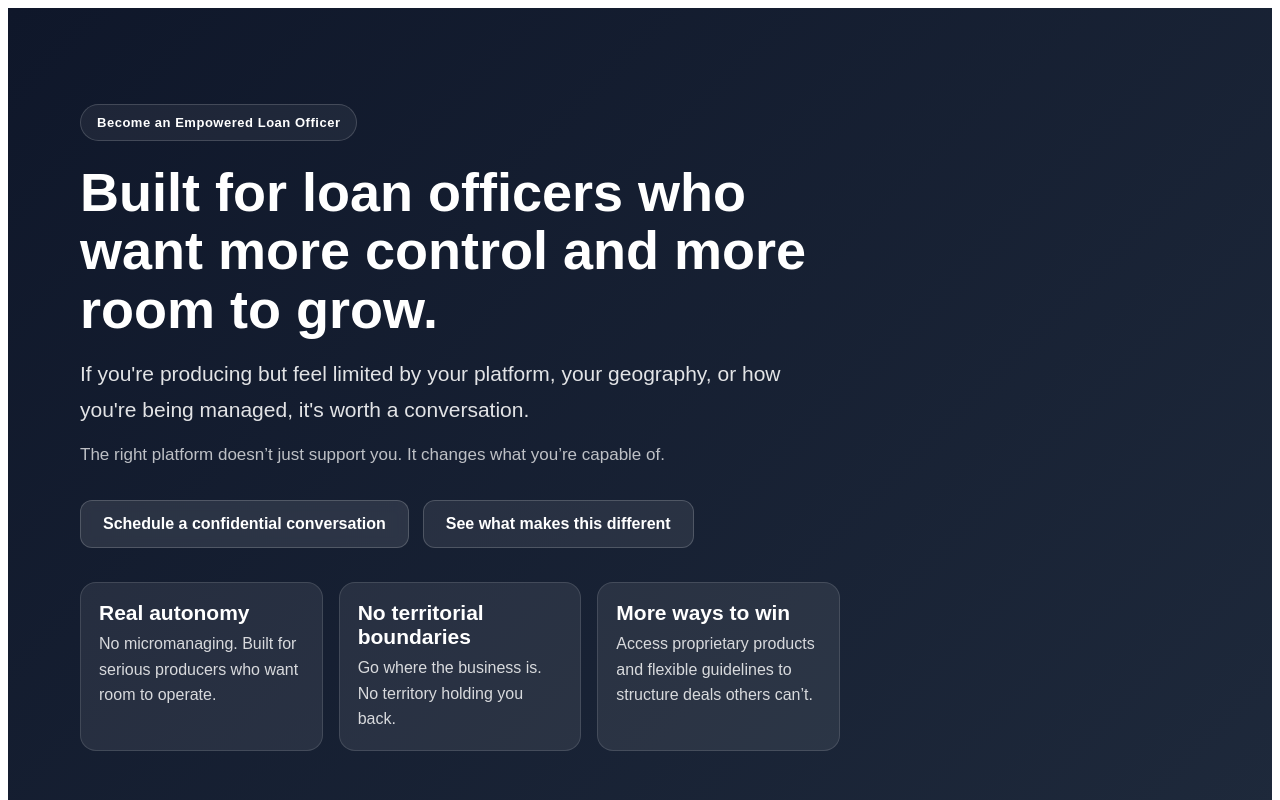
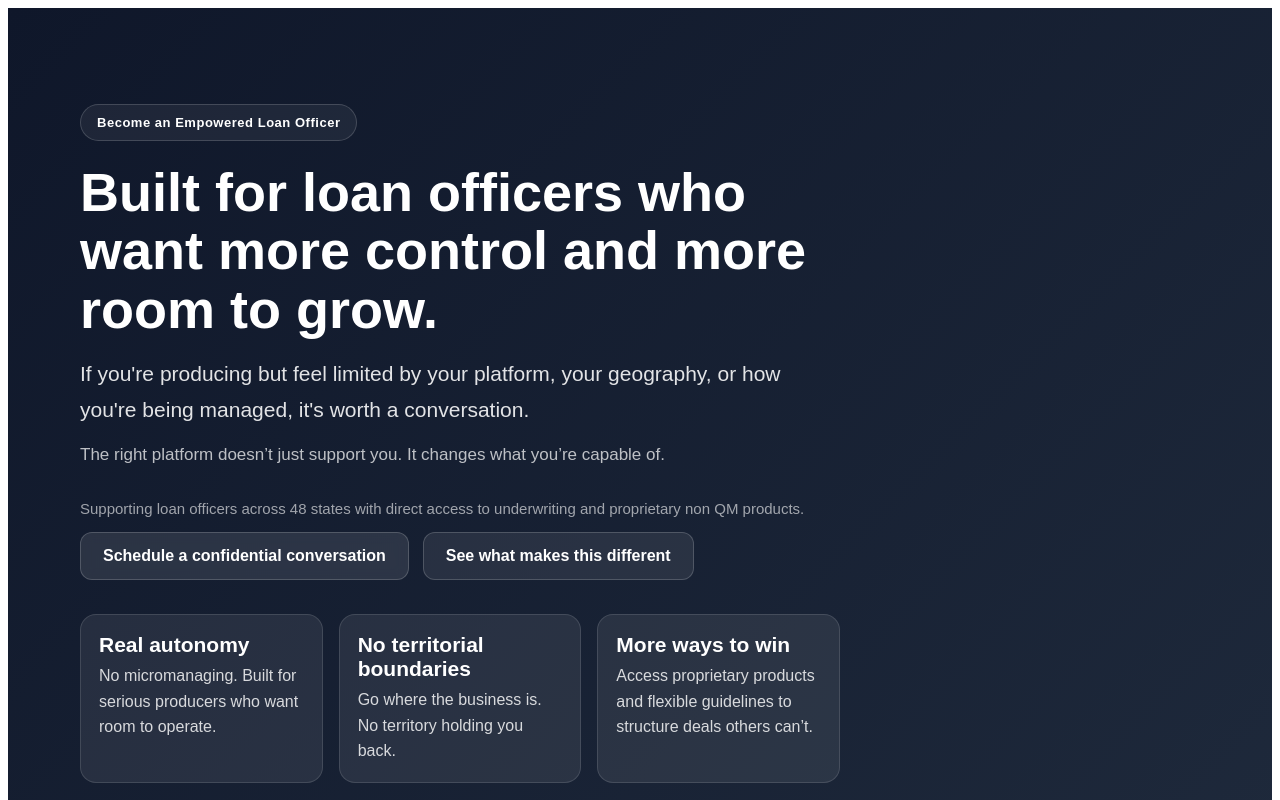
Before and after one commit to cadickie/empoweredlo, a Next.js app: page / in a window 1280 px wide. Shown: the top 800 px of the page. Built offline with nearby package versions, Linux system fonts and the light colour scheme.

Commit message:
Update page.jsx

```diff
--- a/app/page.jsx
+++ b/app/page.jsx
@@ -123,7 +123,9 @@ export default function Home() {
             >
               The right platform doesn’t just support you. It changes what you’re capable of.
             </p>
-
+<p style={{ color: "rgba(255,255,255,0.6)", fontSize: "15px" }}>
+  Supporting loan officers across 48 states with direct access to underwriting and proprietary non QM products.
+</p>
             <div
               style={{
                 display: "flex",
```
